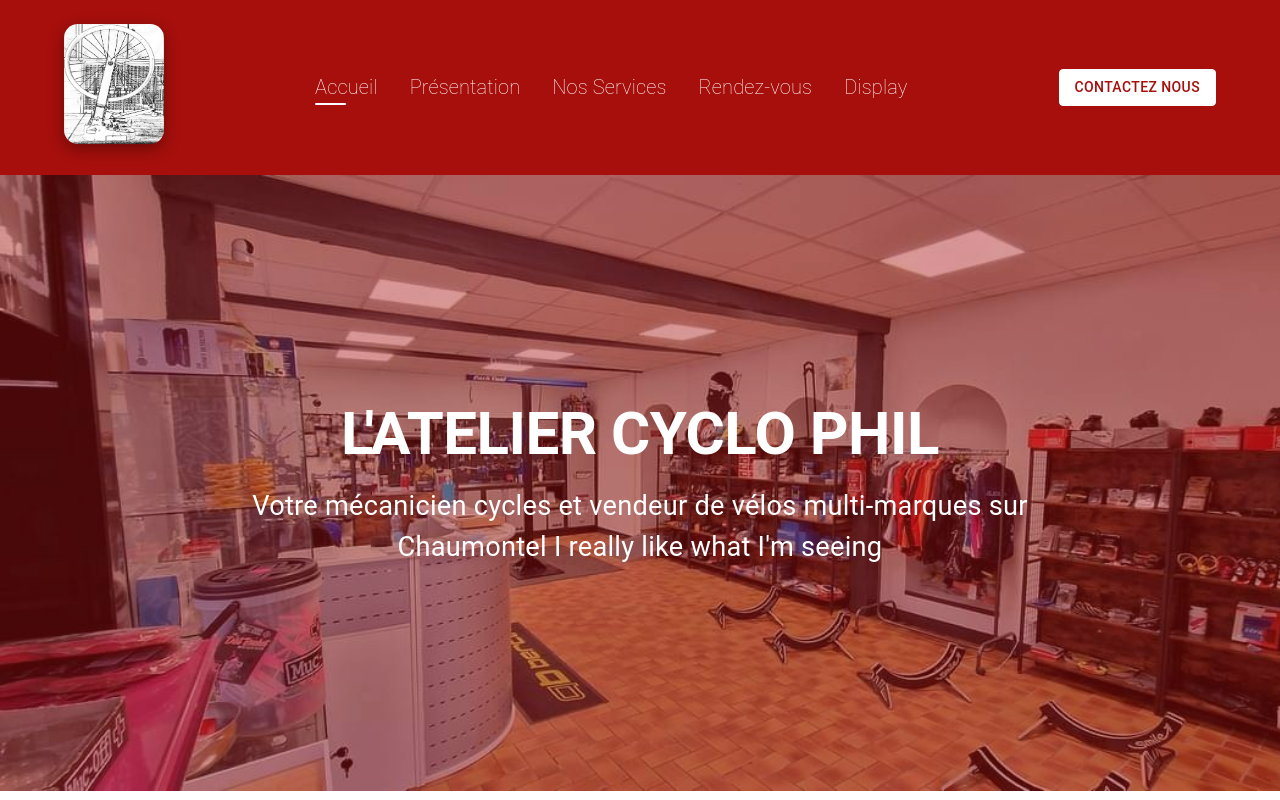
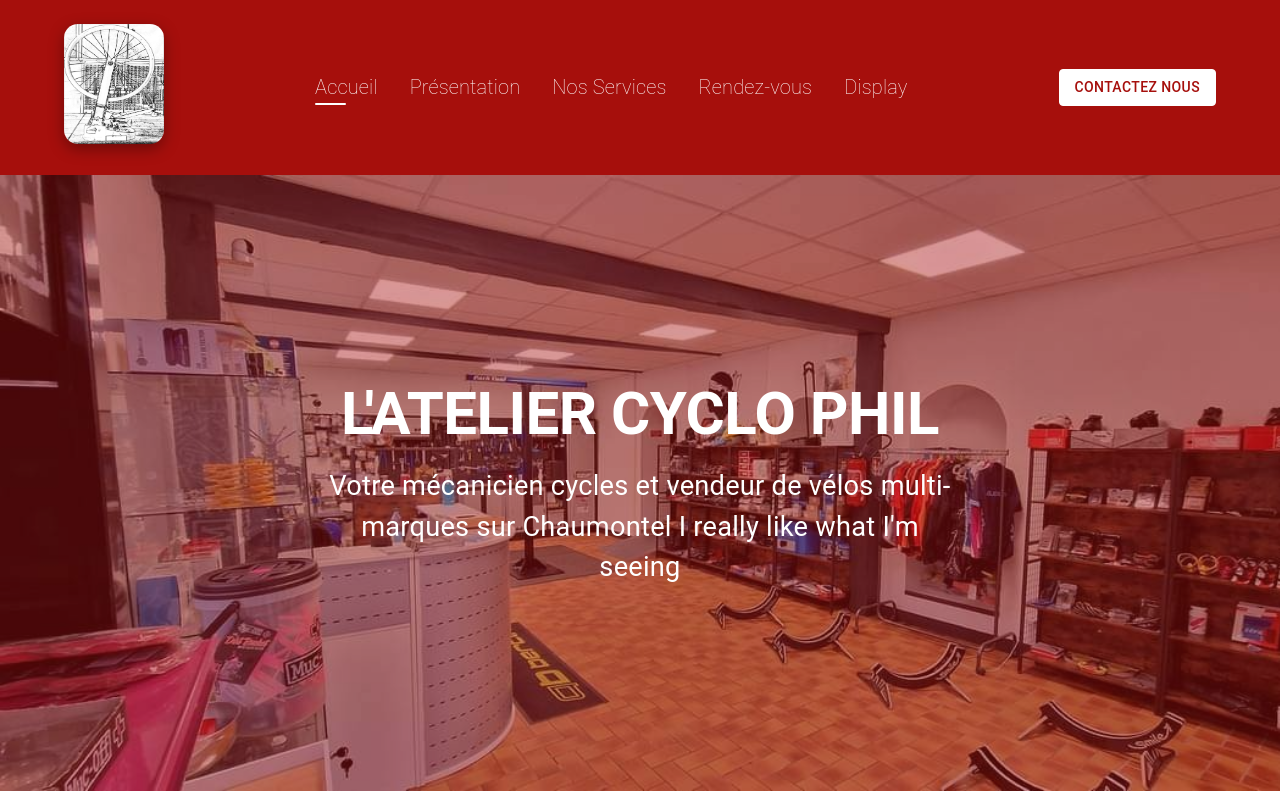
Before and after one commit to Adham1999mw/bycles, a Next.js app: page / in a window 1280 px wide. Shown: the top 800 px of the page. Built offline with nearby package versions, Linux system fonts and the light colour scheme; a web font is replaced by a local one.

Commit message:
[feature/address] address components

```diff
--- a/pages/index.jsx
+++ b/pages/index.jsx
@@ -22,6 +22,7 @@
         }
         color={'white'}
         bgImg
+        mxSIZE={50}
       />
 
       <CoreSection
```
